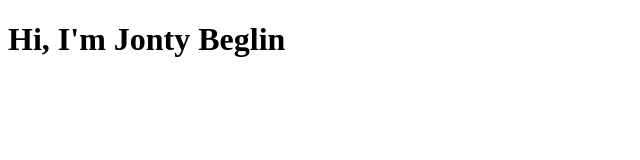
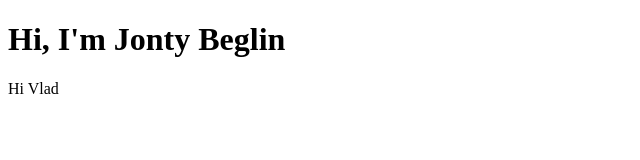
Before and after one commit to Jet-b/Jet-b.github.io, a plain HTML site: page index.html in a window 1280 px wide. Shown: the full height of the page, 0-640 px from the left. Drawn offline with Linux system fonts and the light colour scheme.

Commit message:
Update index.html

```diff
--- a/index.html
+++ b/index.html
@@ -7,5 +7,6 @@
 </head>
 <body>
     <h1>Hi, I'm Jonty Beglin</h1>
+    <p>Hi Vlad</p>
 </body>
 </html>
```
